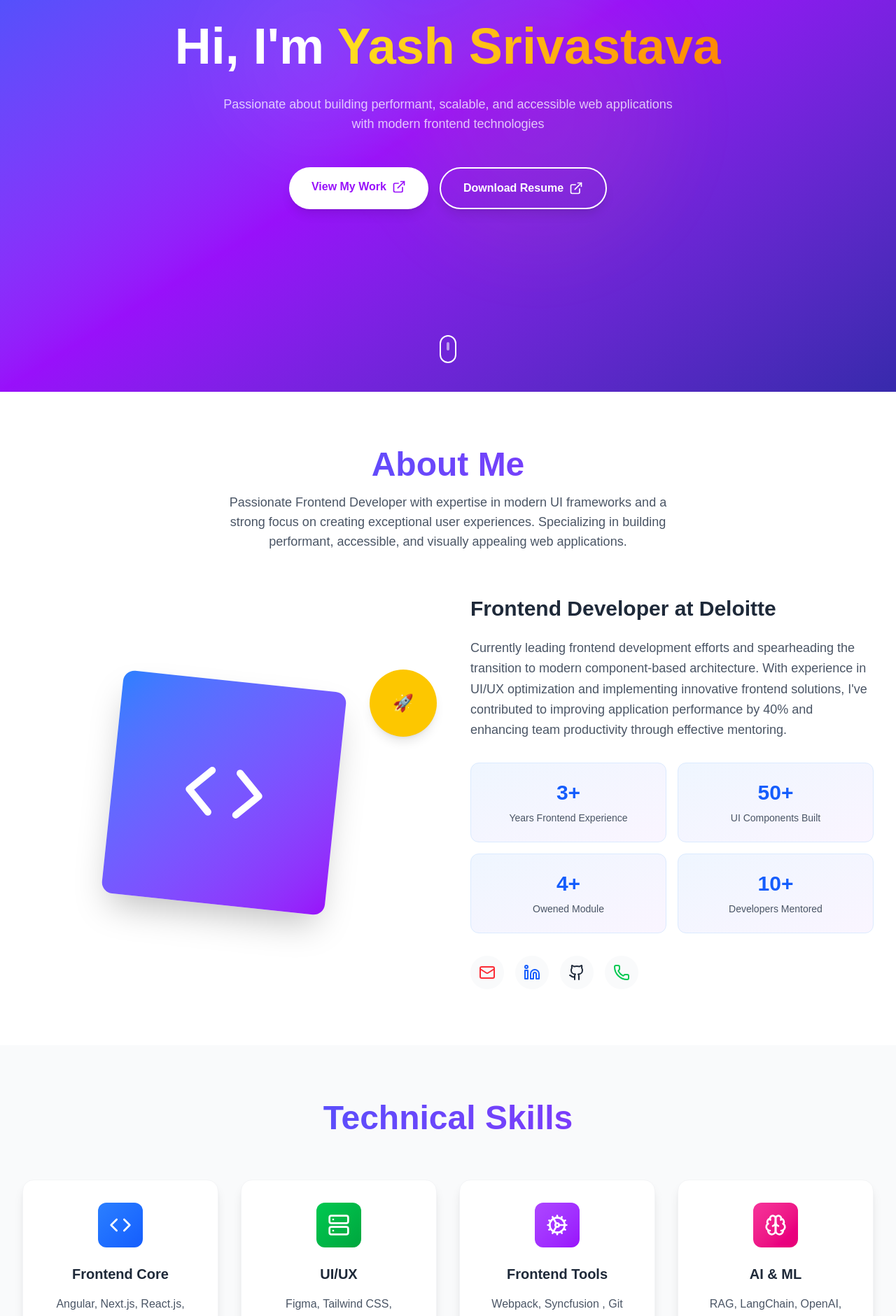
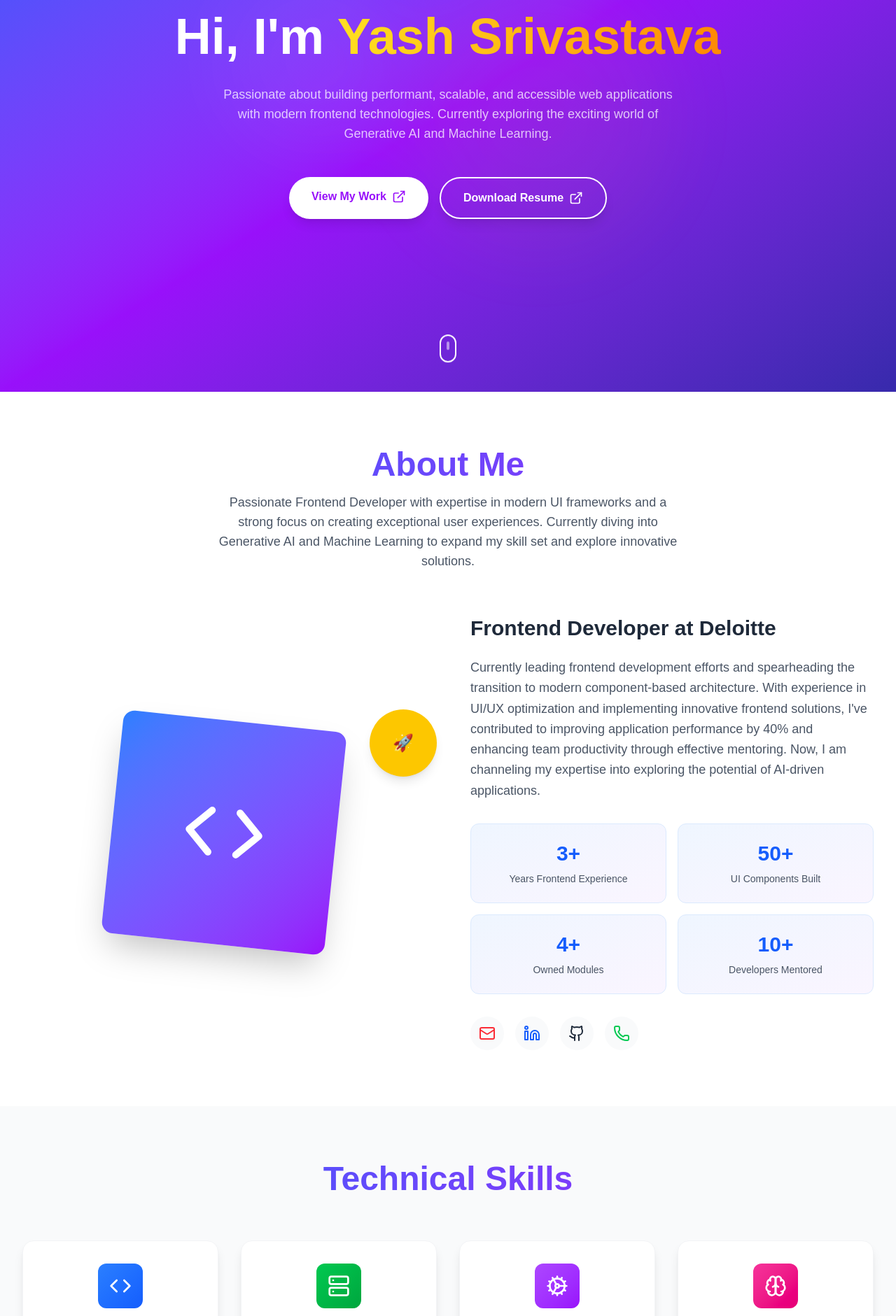
Before and after one commit to yashsrivastava16/my-portfolio, a Next.js app: page / in a window 1280 px wide. Shown: the part 240-2121 px from the top of the page at 70% size. Built offline with nearby package versions, Linux system fonts and the light colour scheme.

Commit message:
Added genAi

```diff
--- a/src/app/page.tsx
+++ b/src/app/page.tsx
@@ -166,7 +166,8 @@ const HeroSection = () => {
           </h1>
           <p className="text-lg mb-12 opacity-75 max-w-2xl mx-auto">
             Passionate about building performant, scalable, and accessible web
-            applications with modern frontend technologies
+            applications with modern frontend technologies. Currently exploring
+            the exciting world of Generative AI and Machine Learning.
           </p>
 
           <div className="flex flex-col sm:flex-row gap-4 justify-center">
@@ -216,7 +217,7 @@ const AboutSection = () => {
   const stats = [
     { value: "3+", label: "Years Frontend Experience" },
     { value: "50+", label: "UI Components Built" },
-    { value: "4+", label: "Owened Module" },
+    { value: "4+", label: "Owned Modules" },
     { value: "10+", label: "Developers Mentored" },
   ];
 
@@ -249,8 +250,8 @@ const AboutSection = () => {
           <p className="text-gray-600 max-w-2xl mx-auto text-lg">
             Passionate Frontend Developer with expertise in modern UI frameworks
             and a strong focus on creating exceptional user experiences.
-            Specializing in building performant, accessible, and visually
-            appealing web applications.
+            Currently diving into Generative AI and Machine Learning to expand
+            my skill set and explore innovative solutions.
           </p>
         </div>
 
@@ -274,7 +275,8 @@ const AboutSection = () => {
               experience in UI/UX optimization and implementing innovative
               frontend solutions, I&apos;ve contributed to improving application
               performance by 40% and enhancing team productivity through
-              effective mentoring.
+              effective mentoring. Now, I am channeling my expertise into
+              exploring the potential of AI-driven applications.
             </p>
 
             <div className="grid grid-cols-2 gap-4 mb-8">
@@ -331,13 +333,14 @@ const SkillsSection = () => {
     {
       title: "Frontend Tools",
       icon: Cog,
-      skills: "Webpack, Syncfusion , Git",
+      skills: "Webpack, Syncfusion, Git",
       color: "from-purple-500 to-purple-600",
     },
     {
       title: "AI & ML",
       icon: Brain,
-      skills: "RAG, LangChain, OpenAI, Google Generative AI",
+      skills:
+        "RAG, LangChain, OpenAI, Google Generative AI, TensorFlow, PyTorch",
       color: "from-pink-500 to-pink-600",
     },
   ];
```
